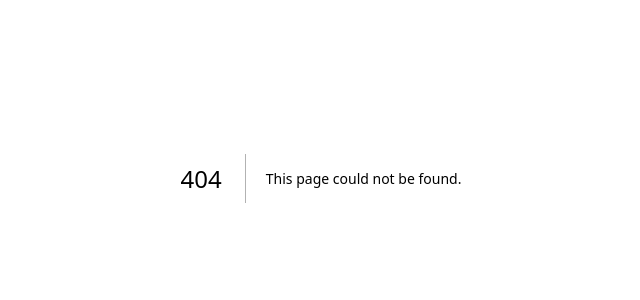
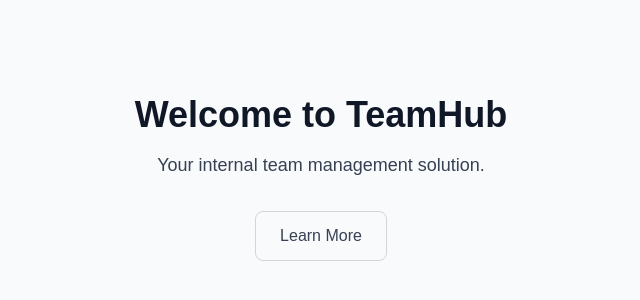
Before and after one commit to tuannguyen1002dev/teamhub-internal-team-management, a Next.js app: page /accept-invitation-test/welcome in a window 1280 px wide. Before the commit this address had no page. Shown: the part 222-522 px from the top of the page, without its empty margins (319-959 px from the left). Built offline with nearby package versions, Linux system fonts and the light colour scheme.

Commit message:
chore: wrap old structure for future fix

```diff
--- /dev/null
+++ b/src/app/(public)/accept-invitation-test/page.tsx
@@ -0,0 +1,6 @@
+'use client'
+
+import { AcceptInvitationView } from "@/features/onboarding/accept-invitation/index"
+export default function AcceptInvitationPage() {
+    return <AcceptInvitationView />
+}
--- /dev/null
+++ b/src/app/(public)/accept-invitation-test/welcome/layout.tsx
@@ -0,0 +1,11 @@
+import React from "react";
+
+export default function WelcomePageLayout({ children }: { children: React.ReactNode }) {
+  return (
+    <html lang="en" suppressHydrationWarning={true}>
+      <body className={`antialiased`}>
+        {children}
+      </body>
+    </html>
+  );
+}
--- /dev/null
+++ b/src/app/(public)/accept-invitation-test/welcome/page.tsx
@@ -0,0 +1,20 @@
+import React from "react";
+import { useRouter } from 'next/navigation';
+
+export default function WelcomePage() {
+  const router = useRouter();
+  return (
+    <div className="flex min-h-screen flex-col items-center justify-center bg-gray-50 px-4 py-8">
+      <h1 className="mb-4 text-4xl font-bold text-gray-900">Welcome to TeamHub</h1>
+      <p className="mb-8 text-lg text-gray-700">
+        Your internal team management solution.
+      </p>
+      <div className="flex space-x-4">
+        <button onClick={() => router.push('/dashboard')}
+          className="rounded-lg border border-gray-300 px-6 py-3 text-gray-700 hover:bg-gray-100 transition">
+          Learn More
+        </button>
+      </div>
+    </div>
+  );
+}
```
Also changed, not shown: src/app/(public)/accept-invitation-test/setup-account/page.tsx (added).
